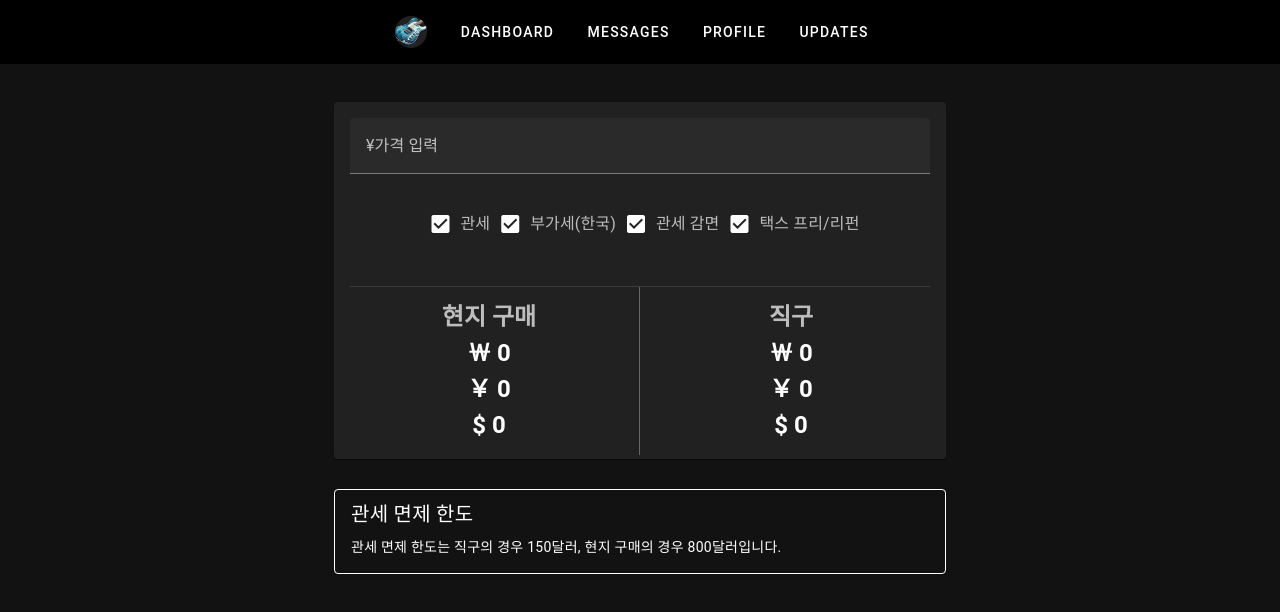
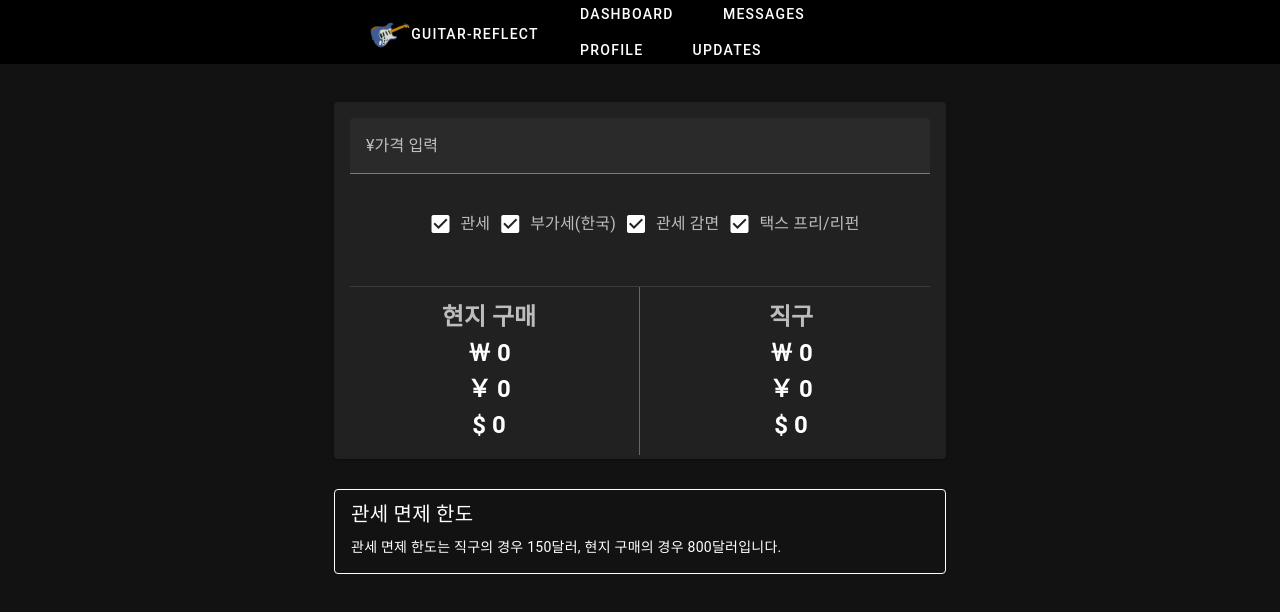
Before and after one commit to minhee231/guitar-reflect-front, a Vue app: page / in a window 1280 px wide. Shown: the top 612 px of the page. Built offline with nearby package versions, Linux system fonts and the light colour scheme; no server answers.

Commit message:
:gem: 버튼 위치 수정
홈 버튼 왼쪽에 위치, 기타 버튼들 오른쪽에 위치

```diff
--- a/src/components/MainHeader.vue
+++ b/src/components/MainHeader.vue
@@ -1,21 +1,39 @@
 <template>
   <v-app id="inspire">
     <v-app-bar flat color="black">
-      <v-container class="mx-auto d-flex justify-center align-center">
-        <v-avatar
-          class="me-4"
-          color="grey-darken-4"
-          size="32"
-        >
-          <v-img :src="headerIcon"></v-img>
-        </v-avatar>
+      <v-container>
+        <v-row>
+          <!-- 왼쪽 공백 -->
+          <v-col cols="3" />
 
-        <v-btn
-          v-for="link in links"
-          :key="link"
-          :text="link"
-          variant="text"
-        ></v-btn>
+          <!-- 가운데 아이콘과 버튼 -->
+          <v-col cols="6">
+            <div class="d-flex justify-space-between align-center">
+              <v-btn>
+                <!-- <v-avatar color="grey-darken-4" size="40"> -->
+                  <v-img :width="40" :src="guitarIcon"></v-img>
+                <!-- </v-avatar> -->
+                guitar-Reflect
+              </v-btn>
+
+              <!-- 버튼 -->
+              <div>
+                <v-btn
+                  v-for="link in links"
+                  :key="link"
+                  class="mx-2"
+                  variant="text"
+                  text
+                >
+                  {{ link }}
+                </v-btn>
+              </div>
+            </div>
+          </v-col>
+
+          <!-- 오른쪽 공백 -->
+          <v-col cols="3" />
+        </v-row>
       </v-container>
     </v-app-bar>
   </v-app>
@@ -23,6 +41,7 @@
 
 <script setup>
 import headerIcon from '@/assets/headerIcon.png'
+import guitarIcon from '@/assets/guitar-icon-3rd.png'
 
 const links = [
   'Dashboard',
```
Also changed, not shown: src/assets/guitar-icon-3rd.png (added).
